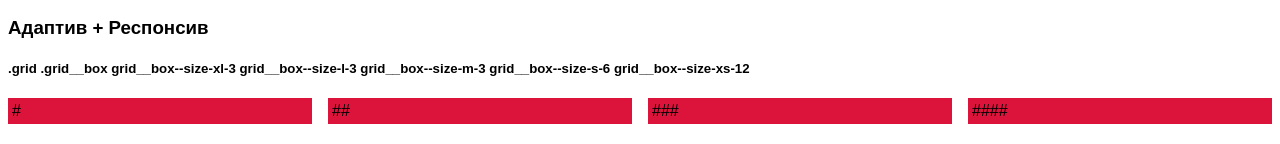
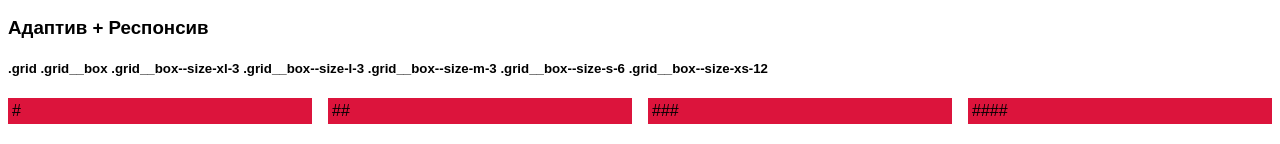
Before and after one commit to fair-man/flex-box-grid-css, a website built with webpack: page index.html in a window 1280 px wide. Shown: the part 302-446 px from the top of the page. Built offline with nearby package versions, Linux system fonts and the light colour scheme.

Commit message:
small refactoring styles

```diff
--- a/index.html
+++ b/index.html
@@ -72,7 +72,7 @@
         <h3>Адаптив + Респонсив</h3>
     </div>
     <div>
-        <h5>.grid .grid__box grid__box--size-xl-3 grid__box--size-l-3 grid__box--size-m-3 grid__box--size-s-6 grid__box--size-xs-12</h5>
+        <h5>.grid .grid__box .grid__box--size-xl-3 .grid__box--size-l-3 .grid__box--size-m-3 .grid__box--size-s-6 .grid__box--size-xs-12</h5>
     </div>
     <div class="grid grid--gap-xl-24 grid--gap-l-16 grid--gap-m-16 grid--gap-s-8 grid--gap-xs-4">
         <div class="grid__box grid__box--size-xl-3 grid__box--size-l-3 grid__box--size-m-3 grid__box--size-s-6 grid__box--size-xs-12">
```
Also changed, not shown: src/index.html (+1 -1 lines).
